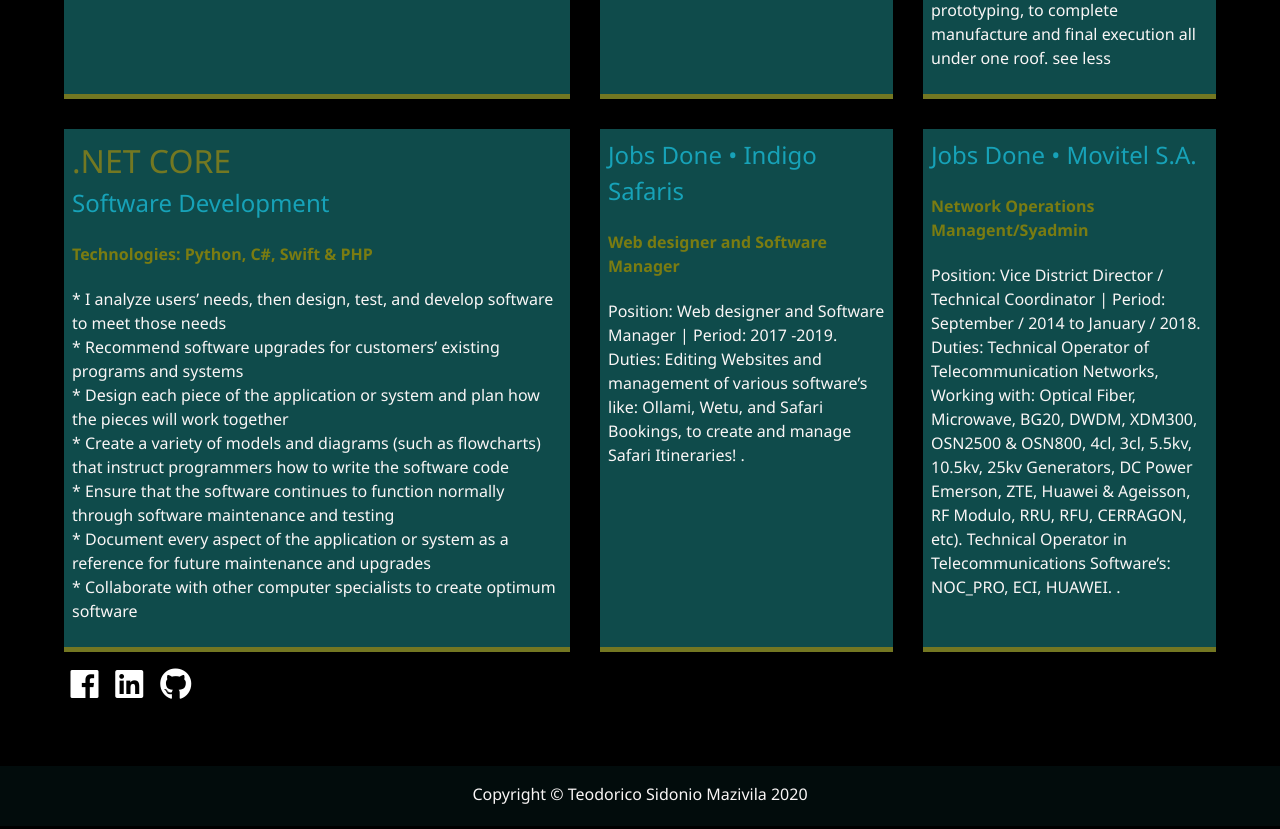
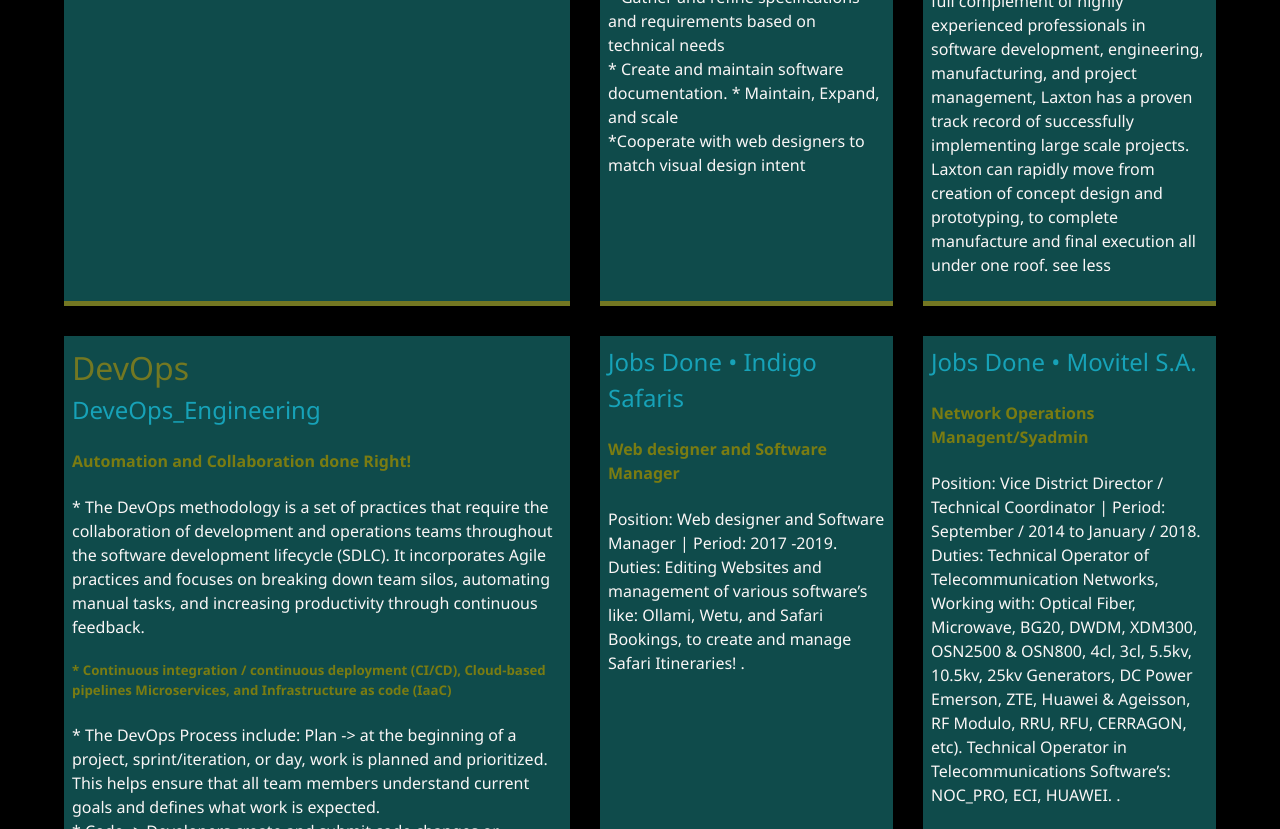
Before and after one commit to Teomazivila/Teodorico_Portfolio, a website: page dist/about.html in a window 1280 px wide. Shown: the part 1642-2471 px from the top of the page. Drawn offline with Linux system fonts and the light colour scheme.

Commit message:
update job post 0

```diff
--- a/dist/about.html
+++ b/dist/about.html
@@ -75,34 +75,47 @@
         <div class="bio">
           <h1 class="text-secondary">BIO</h1>
           <p>
-            I am passionate and overwhelmed by technology, I love a good challenge,thus, the
-             joy I get from completing a hard and successful project/task is what motivates me to strive to success and look
+            I am passionate and overwhelmed by technology, I love a good challenge, and the amount of knowladge gained from that challenge. Because the
+             joy I get from completing a hard and complex project/task, is what motivates me to strive to success and look
              forward to my next project/challenge. <br /> <p style="color: #7a7c12;">I do a lot in the Computer Science field, from Operations Engineering to a full on DevOps Engineer (CI-CD && IaC),
-             "Continuos Integration and Continuos Delivery", "Infrastructure as Code" </p>
-             <h6 style="color: #17a2b8;">Software/Web-Developer and Project Manager at Country Level, Confortable with 90% of Debian and ReadHat Linux Distributions</h6> teams to address the challenges posed by any business
+             "Continuos Integration and Continuos Delivery", "Infrastructure as Code" and "Agile Methodology".</p>
+             <h5 style="color: #17a2b8;">Software/Web-Developer and Project Manager at Country Level, Confortable with 90% of Debian and Red-Hat Linux Distributions, well versed knowledge on Micro-Services with (Docker, K8, Docker-Compose and OpenShift)</h5>
+             I put a lot of effort/time to address the challenges posed by any business
              problems and strive to formulate solutions that are effective and accurate.
-            I work very hard to provide modern and stable solutions for big and small companies,
-            allowing any business/company a chance to have independent and customized solutions for a
-            better workflow.
+            I work very hard to provide modern and stable solutions, create a well behaved and smooth automated environment that bring joy
+            and comfort to the work place. <h5 style="color: #7a7c12;"> Making development and product delivery easy and painless.</h5>
+
           </p>
         </div>
 
         <div class="job job-0">
-          <h1 class="text-secondary">.NET CORE</h1>
-          <h2 style="color: #17a2b8;">Software Development</h2>
-          <h4 style="color: #7a7c12;">Technologies: Python, C#, Swift & PHP</h4>
+          <h1 class="text-secondary">DevOps</h1>
+          <h2 style="color: #17a2b8;">DeveOps_Engineering</h2>
+          <h4 style="color: #7a7c12;">Automation and Collaboration done Right!</h4>
           <p>
-            * I analyze users’ needs, then design, test, and develop software to
-            meet those needs <br />* Recommend software upgrades for customers’
-            existing programs and systems <br />* Design each piece of the
-            application or system and plan how the pieces will work together
-            <br />* Create a variety of models and diagrams (such as flowcharts)
-            that instruct programmers how to write the software code <br />*
-            Ensure that the software continues to function normally through
-            software maintenance and testing <br />* Document every aspect of
-            the application or system as a reference for future maintenance and
-            upgrades <br />* Collaborate with other computer specialists to
-            create optimum software
+            * The DevOps methodology is a set of practices that require the collaboration of development and
+            operations teams throughout the software development lifecycle (SDLC).
+            It incorporates Agile practices and focuses on breaking down team silos,
+            automating manual tasks, and increasing productivity through continuous feedback.
+            <h5 style="color: #7a7c12;">* Continuous integration / continuous deployment (CI/CD), Cloud-based pipelines
+            Microservices, and Infrastructure as code (IaaC)</h5>
+            * The DevOps Process include: Plan -> at the beginning of a project, sprint/iteration, or day, work
+            is planned and prioritized. This helps ensure that all team members understand current goals and defines
+            what work is expected.
+            <br />* Code -> Developers create and submit code changes or additions that meet the tasks defined for the
+            current iteration. These are based on a master code base that all developers have access to.
+            This step also includes code review and any clarifications or adjustments that are needed.
+            When submitted code fails to pass testing, it is returned to this step for modification
+            <br />*
+            Build -> submitted code is compiled, unit tested, and packaged. This is generally the first automated step in the CI/CD pipeline.
+            If a build fails, feedback is sent to the developer, and the submitted change is rejected.
+            If the build is successful, it is passed on for additional testing
+            <br />* Test -> Successful builds are passed through a series of tests to ensure functionality, quality, and often security.
+            Ideally, the fastest or most critical tests are performed first.
+            <h5 style="color: #17a2b8;"> Deliver -> The last passing build is maintained and held for deployment. </h5>
+             <br />* Deploy -> A build may be deployed to a test environment for additional testing, such as user acceptance.
+             Or, it can be delivered to staging or production environments for release.
+             <br />* Monitor -> After release, versions are monitored to identify any issues that were missed and to gather use data that can be applied to future improvements.
           </p>
         </div>
         <div class="job job-1">
```
